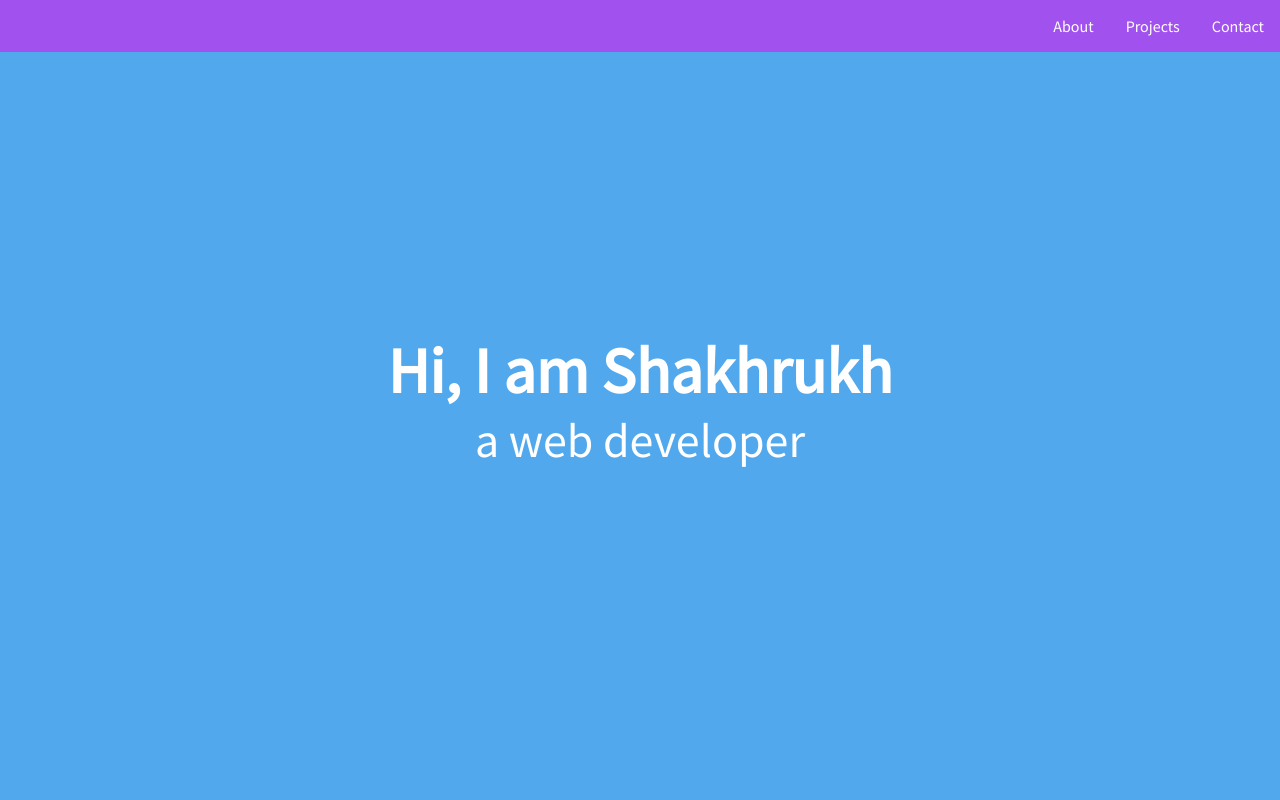
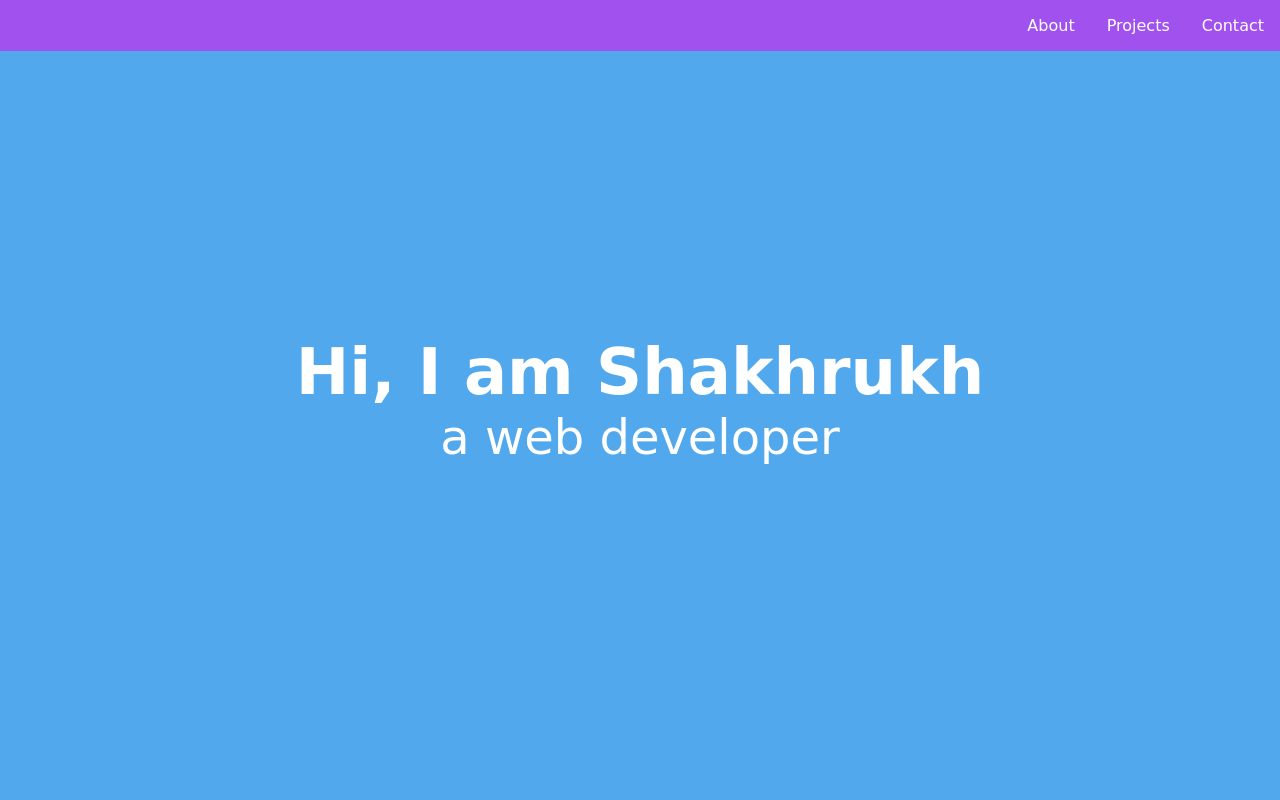
Before and after one commit to Shohrux8588/Portfolio, a plain HTML site: page index.html in a window 1280 px wide. Shown: the top 800 px of the page. Drawn offline with Linux system fonts and the light colour scheme; a script that the page names is missing.

Commit message:
Update style.css

```diff
--- a/style.css
+++ b/style.css
@@ -2,7 +2,7 @@
     padding: 0px;
     margin: 0px;
     box-sizing: border-box;
-    font-family: 'Source Sans Pro', sans-serif;
+    font-family: cursive;
     color: #51A8ED;
 }
 
```
